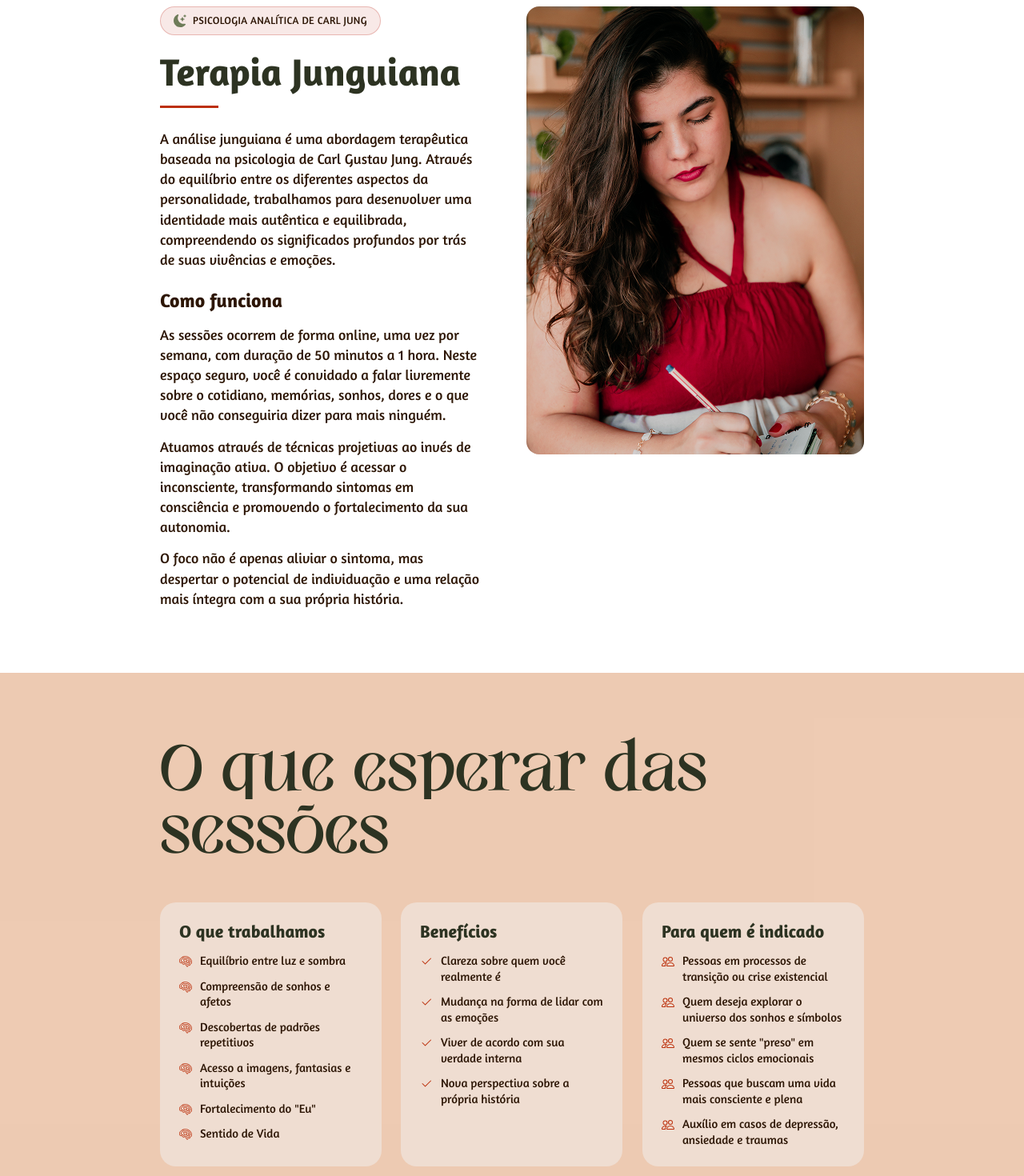
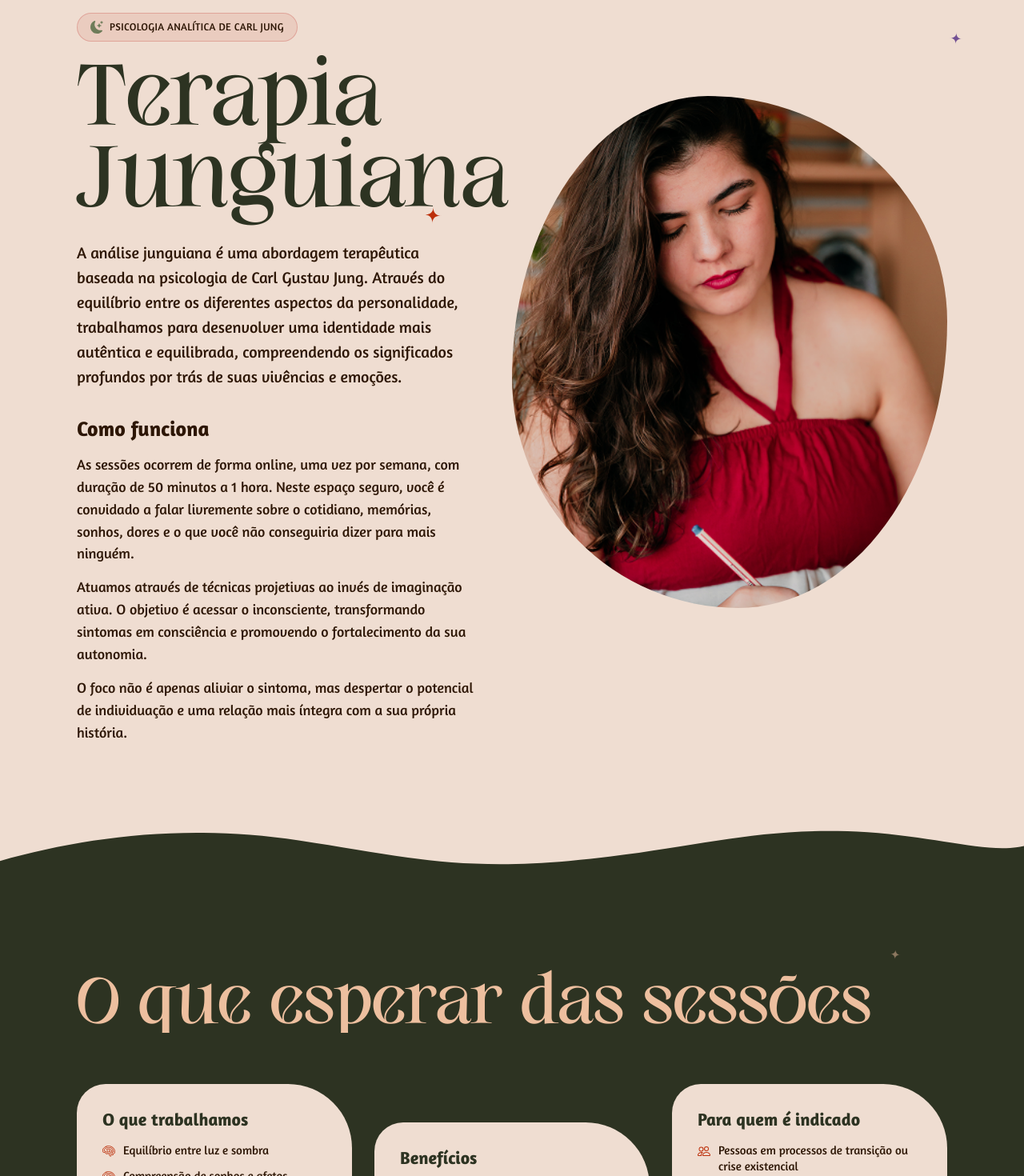
Before and after one commit to diegommcosta/isa-pupo-site, a Next.js app: page /terapia/jungiana in a window 1280 px wide. Shown: the part 120-1590 px from the top of the page at 80% size. Built offline with nearby package versions, Linux system fonts and the light colour scheme.

Commit message:
feat(terapia): template Editorial Orgânico com bloco escuro 'O que esperar'
Co-Authored-By: Claude Fable 5 <noreply@anthropic.com>

```diff
--- a/components/therapy/TherapyPage.tsx
+++ b/components/therapy/TherapyPage.tsx
@@ -3,6 +3,9 @@ import Tag from "@/components/ui/Tag";
 import { SectionTitle } from "@/components/ui/SectionTitle";
 import { BulletRow } from "@/components/ui/BulletRow";
 import CtaBand from "@/components/layout/CtaBand";
+import Blob from "@/components/ui/shapes/Blob";
+import Sparkle from "@/components/ui/shapes/Sparkle";
+import WaveDivider from "@/components/ui/shapes/WaveDivider";
 import { cn } from "@/lib/utils";
 import type { TherapyData } from "@/lib/content/therapy";
 import type { IconName } from "@/components/ui/Icon";
@@ -18,58 +21,113 @@ interface Props {
 }
 
 export default function TherapyPage({ data }: Props) {
+  const isContain = data.imageFit === "contain";
+
   return (
     <>
-      {/* Hero branco */}
-      <section className="bg-white pt-[104px] pb-16 md:pt-[128px] md:pb-20">
-        <div className="max-w-site mx-auto px-8 lg:px-[200px]">
-          <div className="max-w-content mx-auto grid grid-cols-1 md:grid-cols-[1fr_422px] gap-x-14 gap-y-[30px] md:gap-y-0 items-start">
-            <div>
-              <Tag icon={data.tagIcon} iconColor="var(--verde-claro)" data-animate-tag>
-                {data.tagText}
-              </Tag>
-              <h1 className="mt-5 font-sans font-bold text-[48px] leading-[1.05] text-verde-escuro">
-                {data.title}
-              </h1>
-              <span className="block w-[73px] h-[3px] bg-laranja mt-[18px] mb-0 md:mb-[26px]" />
-            </div>
-            <div data-animate-image="right" className={cn("relative w-full rounded-[16px] overflow-hidden h-[560px] md:row-span-2", data.imageWrapperClassName)}>
-              <Image
-                src={data.image}
-                alt={data.imageAlt}
-                fill
-                className={`object-${data.imageFit ?? "cover"} object-center`}
-              />
-            </div>
-            <div>
-              <p className="text-[18px] leading-[1.55] md:leading-[1.4] text-marrom max-w-[560px] mb-[26px]">
+      {/* Hero editorial */}
+      <section className="relative overflow-hidden bg-bege-light pt-[104px] md:pt-[136px] pb-16 md:pb-24">
+        <Sparkle
+          size={16}
+          className="absolute top-[14%] right-[6%] text-roxo-claro animate-twinkle hidden md:block"
+        />
+        <div className="max-w-site mx-auto px-6 md:px-10 lg:px-16 xl:px-24">
+          <div className="grid grid-cols-1 lg:grid-cols-12 gap-10 lg:gap-0 items-start">
+            {/* Texto */}
+            <div className="lg:col-span-6 lg:pr-12">
+              <div data-anim="fade-up">
+                <Tag icon={data.tagIcon} iconColor="var(--verde-claro)">
+                  {data.tagText}
+                </Tag>
+              </div>
+              <div className="relative">
+                <h1
+                  data-anim="lines"
+                  className="font-display font-normal text-display-xl text-verde-escuro px-2 -mx-2 mt-4"
+                >
+                  {data.title}
+                </h1>
+                <Sparkle
+                  size={22}
+                  className="absolute -bottom-2 right-[8%] text-laranja animate-twinkle hidden lg:block"
+                />
+              </div>
+              <p
+                data-anim="fade-up"
+                className="mt-7 text-[19px] md:text-[20px] leading-[1.55] text-marrom max-w-[560px]"
+              >
                 {data.lead}
               </p>
-              <h2 className="font-sans font-bold text-[24px] leading-[1.1] text-marrom mb-4">
+              <h2 className="mt-9 mb-4 font-sans font-bold text-[24px] md:text-[26px] leading-[1.1] text-marrom">
                 Como funciona
               </h2>
-              <div className="text-[18px] leading-[1.55] md:leading-[1.4] text-marrom max-w-[560px] space-y-[14px]">
+              <div
+                data-anim="fade-up"
+                className="text-[17px] md:text-[18px] leading-[1.55] text-marrom max-w-[560px] space-y-[14px]"
+              >
                 {data.intro.split("\n").map((p, i) => (
                   <p key={i}>{p}</p>
                 ))}
+              </div>
+            </div>
+
+            {/* Imagem */}
+            <div className="relative lg:col-span-6 lg:sticky lg:top-[104px]">
+              {isContain && (
+                <div
+                  className="absolute inset-0 flex items-center justify-center pointer-events-none"
+                  data-anim="parallax"
+                  data-speed="0.93"
+                >
+                  <Blob variant={2} color="text-bege" className="w-[92%] max-w-[560px]" />
+                </div>
+              )}
+              <div
+                {...(isContain ? {} : { "data-anim": "image" })}
+                className={cn(
+                  "relative w-full",
+                  isContain
+                    ? cn("h-[480px] md:h-[644px]", data.imageWrapperClassName)
+                    : "rounded-blob-2 overflow-hidden h-[420px] md:h-[560px] lg:h-[640px]"
+                )}
+              >
+                <Image
+                  src={data.image}
+                  alt={data.imageAlt}
+                  fill
+                  className={`object-${data.imageFit ?? "cover"} object-center`}
+                  priority
+                />
               </div>
             </div>
           </div>
         </div>
       </section>
 
-      {/* O que esperar das sessões */}
-      <section className="pt-11 pb-16 md:py-20" style={{ background: "rgba(237,191,159,0.6)" }}>
-        <div className="max-w-site mx-auto px-8 lg:px-[200px]">
-          <SectionTitle eyebrow="O que esperar das sessões" />
+      <WaveDivider from="bg-bege-light" to="text-verde-escuro" variant="organic" />
+
+      {/* O que esperar das sessões — bloco escuro */}
+      <section className="relative overflow-hidden bg-verde-escuro py-20 md:py-28">
+        <Sparkle
+          size={14}
+          className="absolute top-[12%] right-[12%] text-bege/50 animate-twinkle"
+        />
+        <div className="max-w-site mx-auto px-6 md:px-10 lg:px-16 xl:px-24">
+          <SectionTitle
+            eyebrow="O que esperar das sessões"
+            color="var(--bege)"
+          />
           <div
-            data-animate-stagger
-            className="max-w-content mx-auto mt-[50px] grid grid-cols-1 md:grid-cols-3 gap-6"
+            data-anim="stagger"
+            className="mt-12 md:mt-16 grid grid-cols-1 md:grid-cols-3 gap-7"
           >
-            {data.sections.map((sec) => (
+            {data.sections.map((sec, i) => (
               <div
                 key={sec.title}
-                className="card-hover bg-bege-light rounded-[20px] p-6 flex flex-col gap-3.5"
+                className={cn(
+                  "card-hover bg-bege-light rounded-organic p-7 md:p-8 flex flex-col gap-4",
+                  i === 1 && "lg:mt-12"
+                )}
               >
                 <h3 className="font-sans font-bold text-[22px] leading-[1.15] text-verde-escuro">
                   {sec.title}
@@ -93,7 +151,9 @@ export default function TherapyPage({ data }: Props) {
         </div>
       </section>
 
+      <WaveDivider from="bg-verde-escuro" to="text-marrom" variant="soft" flip />
       <CtaBand message={data.whatsappMessage} />
+      <WaveDivider from="bg-marrom" to="text-verde-escuro" variant="organic" />
     </>
   );
 }
```
